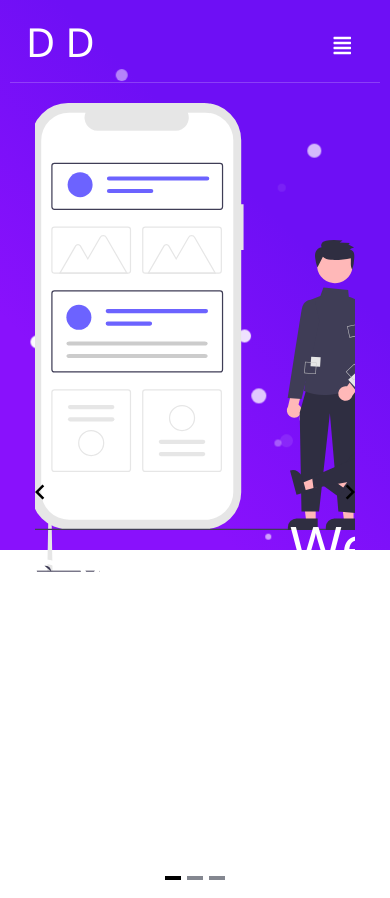
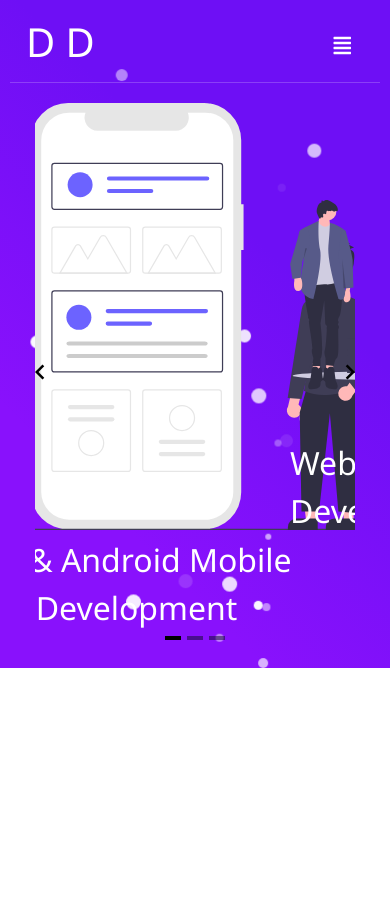
Before and after one commit to dd-vs/dd-vs.github.io, a Vue app: page / in a window 390 px wide. After the commit the page ends 844 px from the top, so only its background shows below. Built offline with nearby package versions, Linux system fonts and the light colour scheme.

Commit message:
homapge update deploy script added yaml file

```diff
--- a/src/App.vue
+++ b/src/App.vue
@@ -59,12 +59,12 @@ export default {
           text2: "app Development",
         },
         {
-          img: "/images/coding.svg",
+          img: "/images/webdevelopment.svg",
           text1: "Web",
           text2: "Development",
         },
         {
-          img: "/images/walking.svg",
+          img: "/images/e-commerce.svg",
           text1: "E-Commerce",
           text2: "Solutions",
         },
--- a/src/assets/style.css
+++ b/src/assets/style.css
@@ -28,7 +28,7 @@ section.relative {
 .home-banner {
   background: linear-gradient(45deg, #8911fc 25%, #6e0ff5 65%);
   color: #fff;
-  height: 550px;
+  min-height: 550px;
 }
 .navbar-collapse a {
   color: #e2d6ef;
@@ -53,7 +53,9 @@ section.relative {
     top: -18px;
     right: 15px;
   } */
-
+  .hero-text {
+    font-size: 2rem;
+  }
   .navbar-nav .nav-link {
     border-bottom: 1px solid rgba(137, 17, 252, 0.3);
     margin: 0 25px;
@@ -61,11 +63,15 @@ section.relative {
     line-height: 1.25;
   }
 }
+@media (min-width: 769px) {
+  .hero-text {
+    font-size: 3.5rem;
+  }
+}
 .v-center {
   align-self: center;
 }
 .hero-text {
-  font-size: 3.5rem;
   line-height: 1.5;
 }
 .-txt- {
```
Also changed, not shown: public/images/e-commerce.svg (added), public/images/webdevelopment.svg (added).
